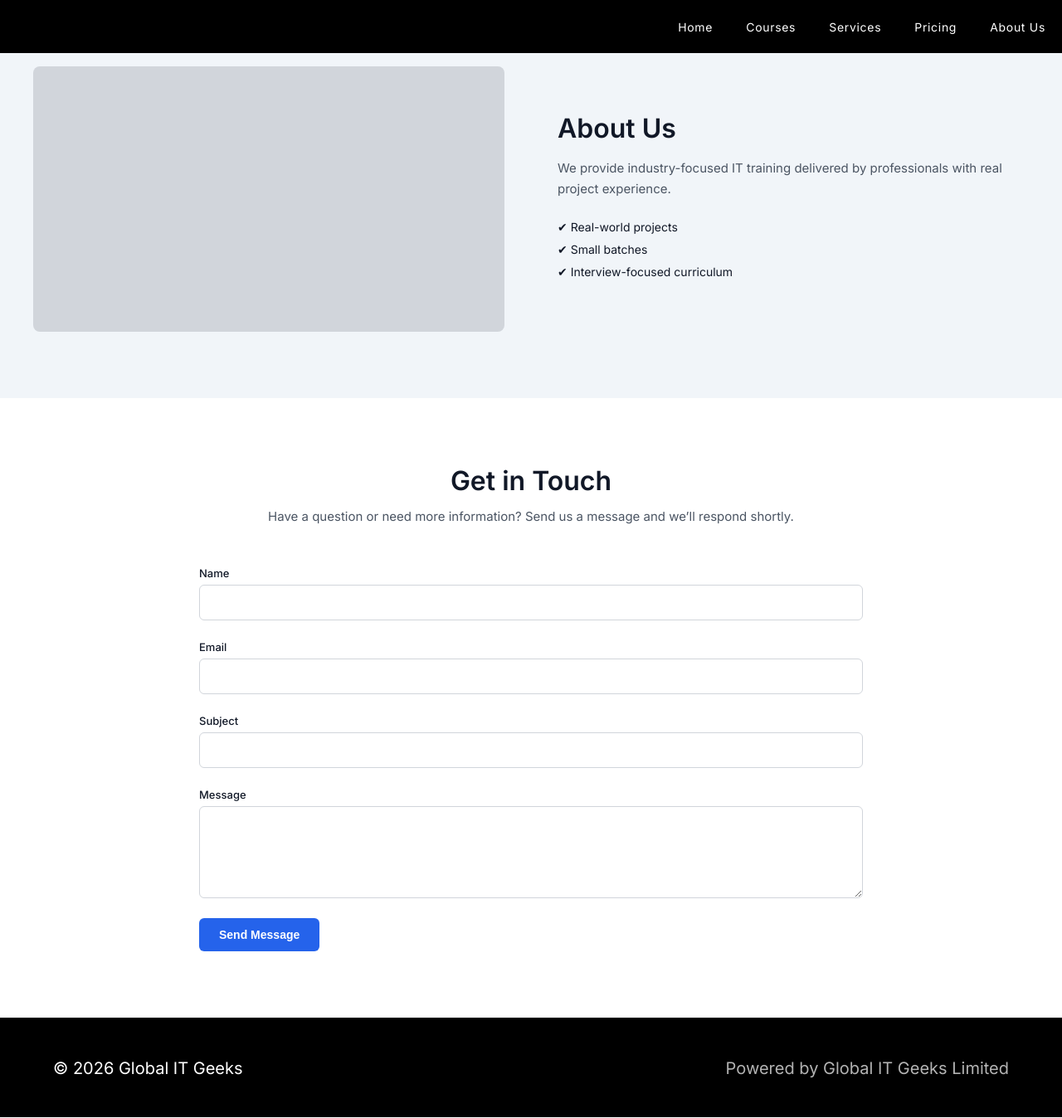
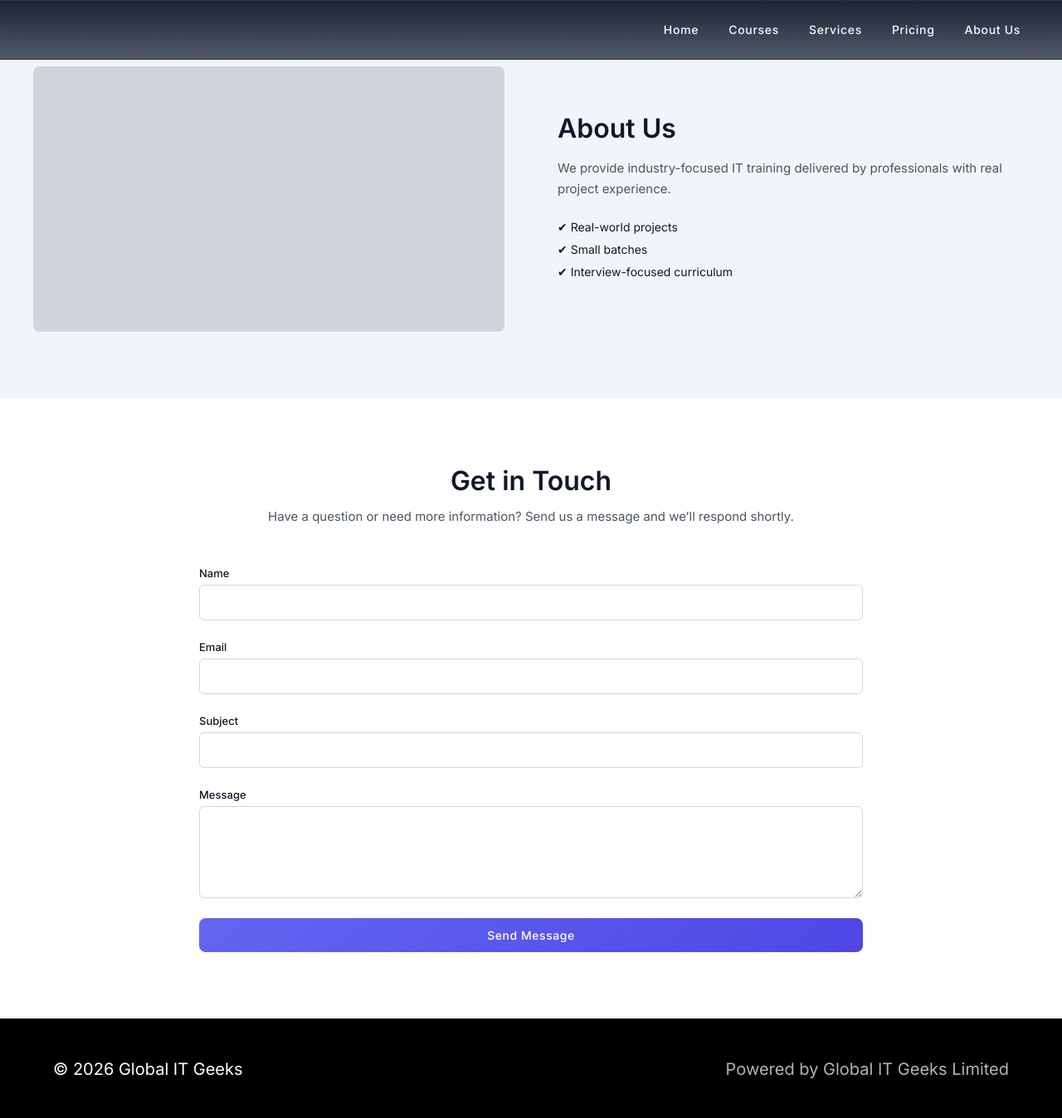
Before and after one commit to kartik-sinha/Global-It-Geeks-Frontend, a React (Vite) app in the folder global-it-geeks/: page /about in a window 1280 px wide. Shown: the whole page at 83% size. Built offline with nearby package versions, Linux system fonts and the light colour scheme.

Commit message:
16th commit: updated navbar styling and a few animations

```diff
--- a/global-it-geeks/src/AnimatedRoutes.jsx
+++ b/global-it-geeks/src/AnimatedRoutes.jsx
@@ -0,0 +1,67 @@
+import { Routes, Route, useLocation } from "react-router-dom";
+import { AnimatePresence, motion } from "framer-motion";
+
+import Home from "./Pages/Home";
+import Trainings from "./Pages/Courses";
+import ServicesPage from "./Pages/Services";
+import About from "./Pages/About";
+
+export default function AnimatedRoutes() {
+    const location = useLocation();
+
+    return (
+        <AnimatePresence mode="wait">
+            <Routes location={location} key={location.pathname}>
+                <Route
+                    path="/"
+                    element={
+                        <PageWrapper>
+                            <Home />
+                        </PageWrapper>
+                    }
+                />
+
+                <Route
+                    path="/trainings"
+                    element={
+                        <PageWrapper>
+                            <Trainings />
+                        </PageWrapper>
+                    }
+                />
+
+                <Route
+                    path="/services"
+                    element={
+                        <PageWrapper>
+                            <ServicesPage />
+                        </PageWrapper>
+                    }
+                />
+
+                <Route
+                    path="/about"
+                    element={
+                        <PageWrapper>
+                            <About />
+                        </PageWrapper>
+                    }
+                />
+            </Routes>
+        </AnimatePresence>
+    );
+}
+
+/* Reusable page animation wrapper */
+function PageWrapper({ children }) {
+    return (
+        <motion.div
+            initial={{ opacity: 0, y: 10 }}
+            animate={{ opacity: 1, y: 0 }}
+            exit={{ opacity: 0, y: -10 }}
+            transition={{ duration: 0.35, ease: "easeInOut" }}
+        >
+            {children}
+        </motion.div>
+    );
+}
--- a/global-it-geeks/src/App.jsx
+++ b/global-it-geeks/src/App.jsx
@@ -1,27 +1,13 @@
-import { BrowserRouter, Routes, Route } from "react-router-dom";
-
+import { BrowserRouter } from "react-router-dom";
 import Navbar from "./Components/Navbar";
 import Footer from "./Components/Footer";
-
-import Home from "./Pages/Home";
-import About from "./Pages/About";
-import Services from "./Pages/Services";
-import Courses from "./Pages/Courses";
-import Pricing from "./Pages/Pricing.jsx";
+import AnimatedRoutes from "./AnimatedRoutes";
 
 export default function App() {
     return (
         <BrowserRouter>
             <Navbar />
-
-            <Routes>
-                <Route path="/" element={<Home />} />
-                <Route path="/about" element={<About />} />
-                <Route path="/pricing" element={<Pricing />} />
-                <Route path="/services" element={<Services />} />
-                <Route path="/trainings" element={<Courses />} />
-            </Routes>
-
+            <AnimatedRoutes />
             <Footer />
         </BrowserRouter>
     );
--- a/global-it-geeks/src/Components/Contact.jsx
+++ b/global-it-geeks/src/Components/Contact.jsx
@@ -90,7 +90,7 @@ export default function Contact() {
                         />
                     </div>
 
-                    <button type="submit" className="contact-submit">
+                    <button type="submit" className="btn btn-primary">
                         Send Message
                     </button>
 
--- a/global-it-geeks/src/Styles/Contact.css
+++ b/global-it-geeks/src/Styles/Contact.css
@@ -84,3 +84,55 @@
     background-color: #1d4ed8;
     transform: translateY(-1px);
 }
+
+/* ===== Base Button ===== */
+.btn {
+    position: relative;
+    display: inline-flex;
+    align-items: center;
+    justify-content: center;
+
+    padding: 12px 28px;
+    border-radius: 8px;
+    font-family: "Inter", sans-serif;
+    font-size: 14px;
+    font-weight: 500;
+    letter-spacing: 0.04em;
+
+    cursor: pointer;
+    border: none;
+    outline: none;
+
+    transition:
+            transform 0.2s ease,
+            box-shadow 0.2s ease,
+            background-color 0.2s ease,
+            color 0.2s ease;
+}
+
+/* Lift + depth */
+.btn:hover {
+    transform: translateY(-2px);
+    box-shadow: 0 10px 30px rgba(0, 0, 0, 0.15);
+}
+
+/* Press feedback */
+.btn:active {
+    transform: translateY(0);
+    box-shadow: 0 6px 16px rgba(0, 0, 0, 0.18);
+}
+.btn-primary {
+    background: linear-gradient(
+            135deg,
+            #6366f1,
+            #4f46e5
+    );
+    color: #ffffff;
+}
+
+/* Glow on hover */
+.btn-primary:hover {
+    box-shadow:
+            0 10px 30px rgba(99, 102, 241, 0.35),
+            0 0 0 1px rgba(99, 102, 241, 0.4);
+}
--- a/global-it-geeks/src/Styles/Navbar.css
+++ b/global-it-geeks/src/Styles/Navbar.css
@@ -1,43 +1,73 @@
+/* Base navbar (top of page) */
 .navbar {
     position: fixed;
     top: 0;
     left: 0;
+    width: 100%;
+    height: 72px;
 
-    width: 100%;
-    height: 64px;
+    display: flex;
+    align-items: center;
+    justify-content: flex-end;
 
-    background-color: #000;
+    padding-right: 32px;
+
+    /* IMPORTANT PART */
+    background: linear-gradient(
+            to bottom,
+            rgba(15, 23, 42, 0.95),
+            rgba(15, 23, 42, 0.7)
+    );
+
+
+    backdrop-filter: blur(6px);
+    -webkit-backdrop-filter: blur(6px);
+
+    transition:
+            background 0.3s ease,
+            height 0.3s ease,
+            box-shadow 0.3s ease;
+
     z-index: 1000;
-}
-.navbar-item a {
-    color: #fff;
-    text-decoration: none;
+    border-bottom: 1px solid rgba(255, 255, 255, 0.08);
+    box-shadow: inset 0 1px 0 rgba(255, 255, 255, 0.06);
 }
 
+
+/* After scroll */
+.navbar-scrolled {
+    background-color: #0f172a; /* solid dark slate */
+    height: 60px;
+    box-shadow: 0 6px 24px rgba(0, 0, 0, 0.25);
+}
+
+/* Nav list */
 .navbar-list {
     display: flex;
-    justify-content: flex-end;
-    align-items: stretch;   /* KEY */
-    height: 100%;
+    align-items: stretch;
     list-style: none;
     margin: 0;
-    padding-left: 32px;
-
+    padding: 0;
 }
 
-/* li fills ul height and centers text */
+/* Items */
 .navbar-item {
+    display: flex;
+    align-items: center;
+    padding: 0 18px;
     height: 100%;
-    display: flex;          /* KEY */
-    align-items: center;    /* vertical centering */
-    padding: 0 20px;
-
-    color: #fff;
-    cursor: pointer;
     font-size: 14px;
     letter-spacing: 0.05em;
 }
 
-.navbar-item:hover {
-    background-color: rgba(255, 255, 255, 0.1);
+/* Links */
+.navbar-item a {
+    color: #f8fafc; /* near-white */
+    text-decoration: none;
+    font-weight: 500;
+    transition: opacity 0.2s ease;
 }
+
+.navbar-item a:hover {
+    opacity: 0.75;
+}
```
